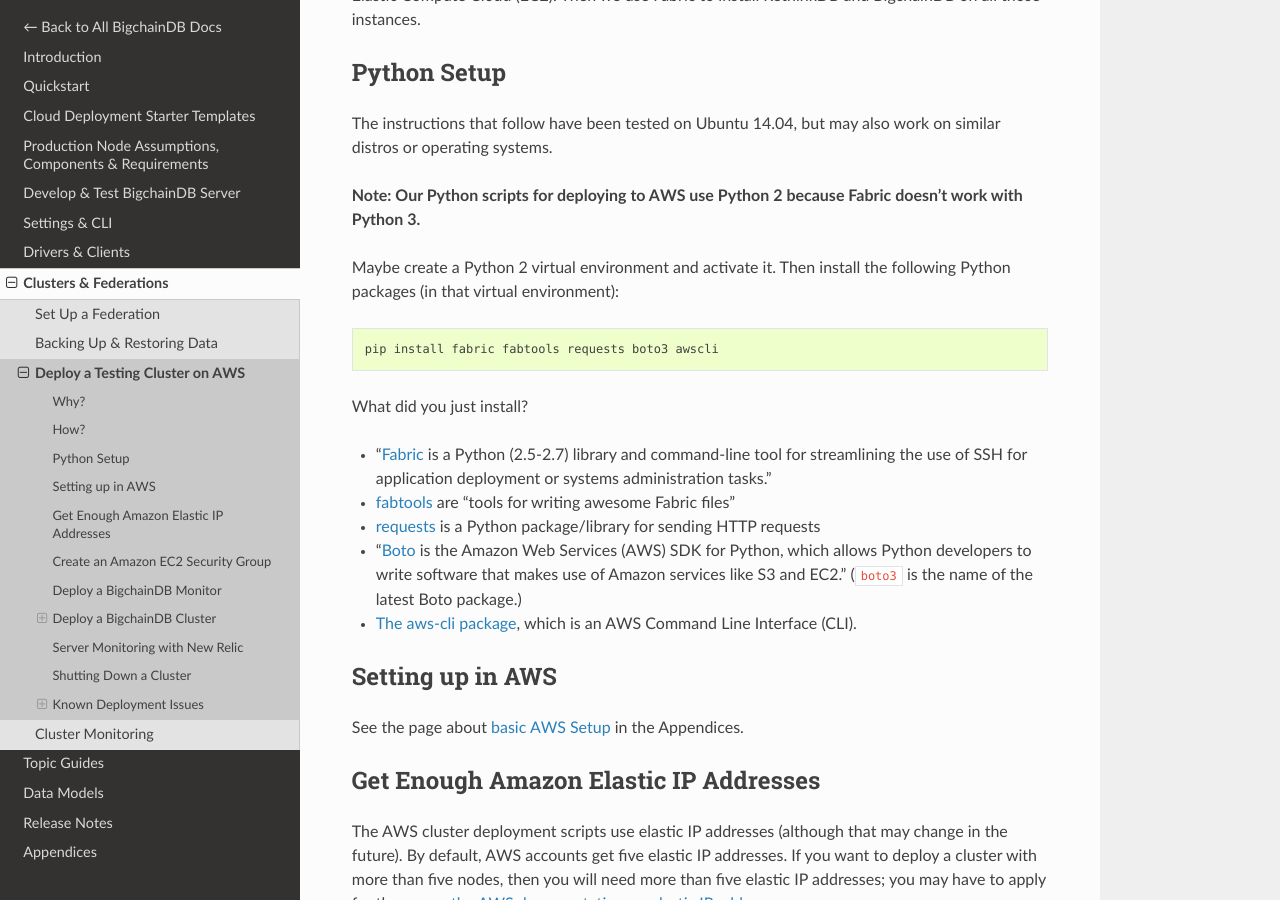
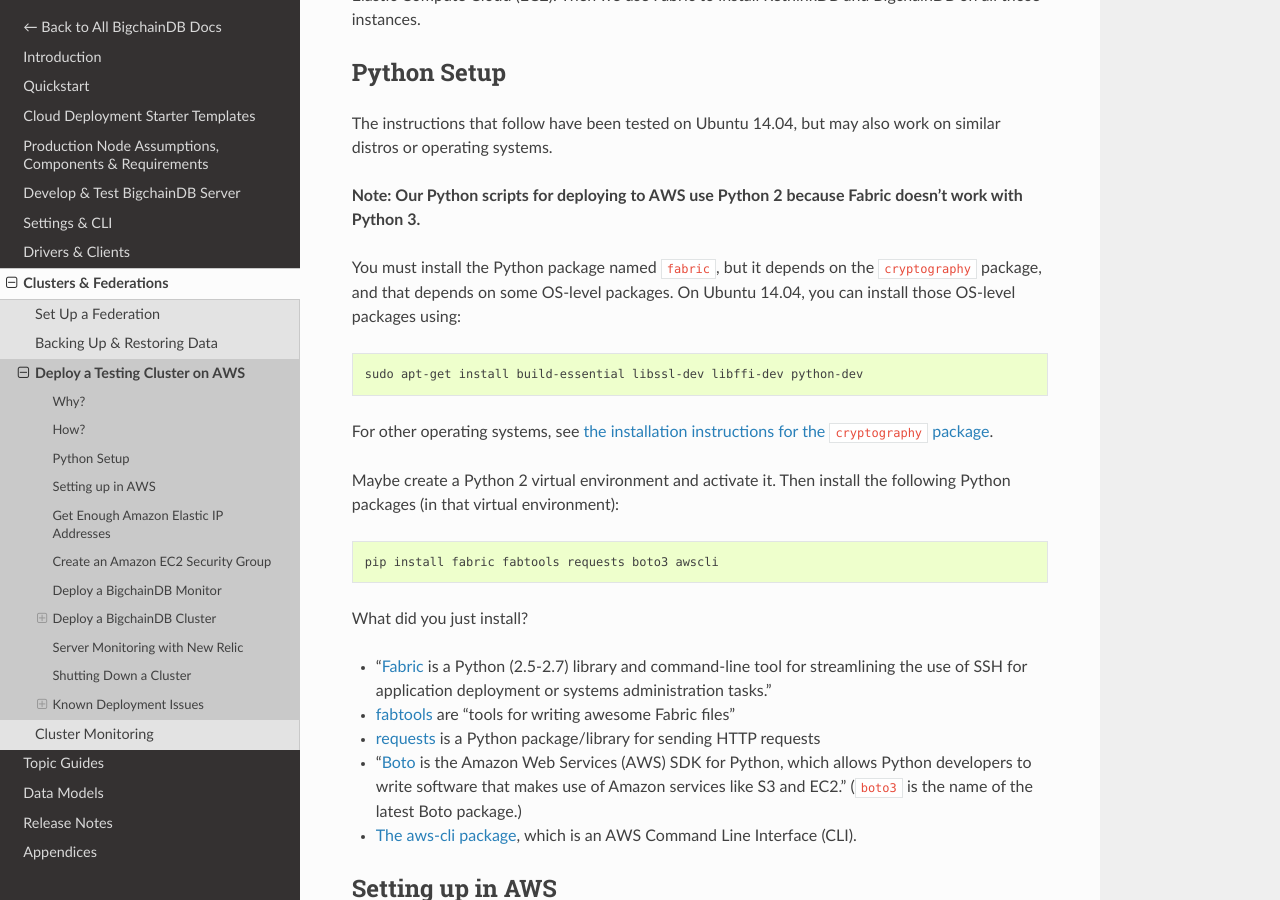
Before and after one commit to bigchaindb/bigchaindb, a Sphinx documentation site: the page built from docs/server/source/clusters-feds/aws-testing-cluster.md, in a window 1280 px wide and 900 px high, scrolled down 504 px. Built offline with Sphinx 7.4.7 and the Read the Docs theme 2.0.0, drawn with Linux system fonts in a browser that asks for light colours; pages that are not in the unit, such as notebooks, are missing from menus.

Commit message:
Added instructions to install fabric's OS-level dependencies

````diff
--- a/docs/server/source/clusters-feds/aws-testing-cluster.md
+++ b/docs/server/source/clusters-feds/aws-testing-cluster.md
@@ -17,6 +17,13 @@
 The instructions that follow have been tested on Ubuntu 14.04, but may also work on similar distros or operating systems.
 
 **Note: Our Python scripts for deploying to AWS use Python 2 because Fabric doesn't work with Python 3.**
+
+You must install the Python package named `fabric`, but it depends on the `cryptography` package, and that depends on some OS-level packages. On Ubuntu 14.04, you can install those OS-level packages using:
+```text
+sudo apt-get install build-essential libssl-dev libffi-dev python-dev
+```
+
+For other operating systems, see [the installation instructions for the `cryptography` package](https://cryptography.io/en/latest/installation/).
 
 Maybe create a Python 2 virtual environment and activate it. Then install the following Python packages (in that virtual environment):
 ```text
````
